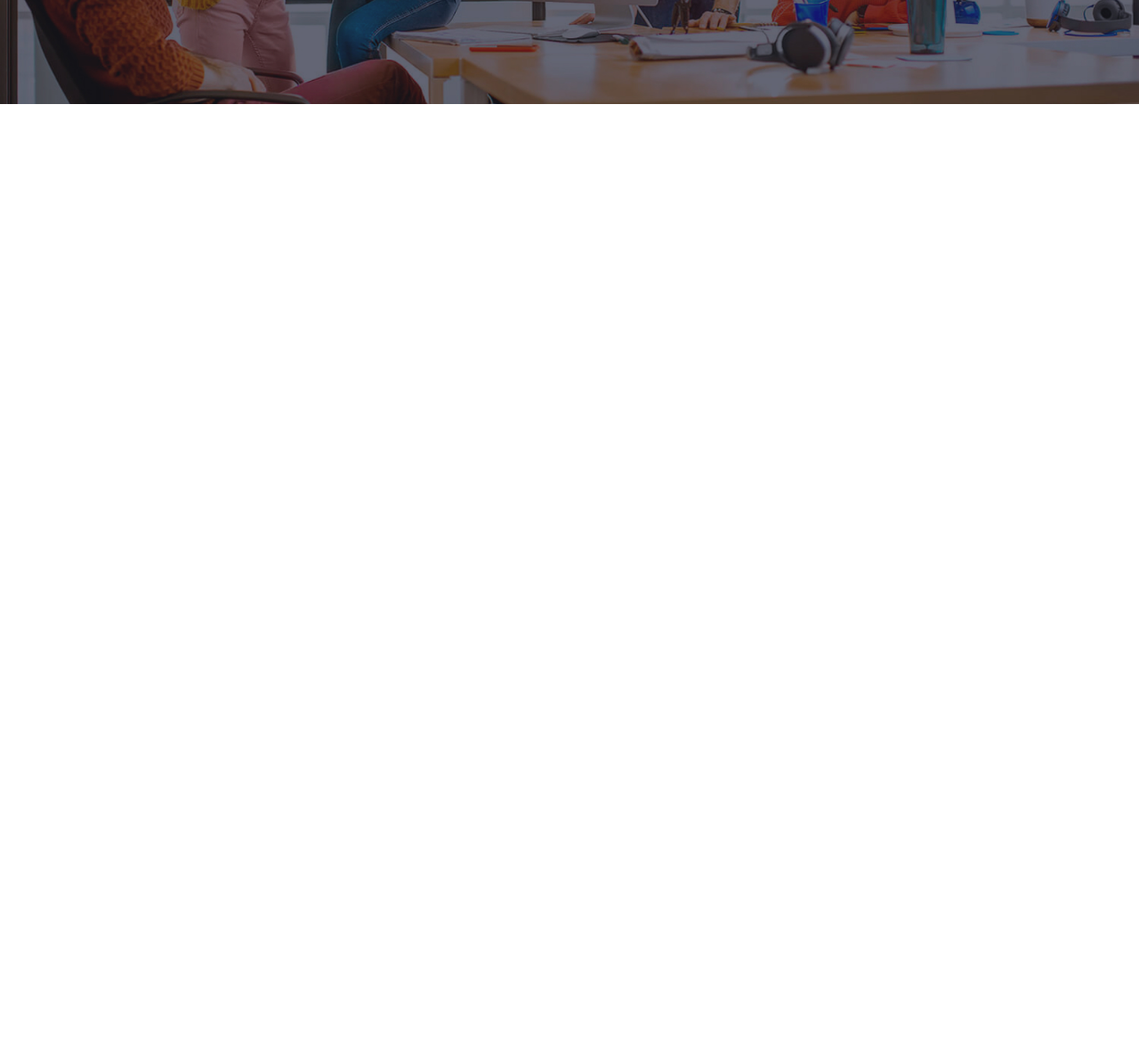
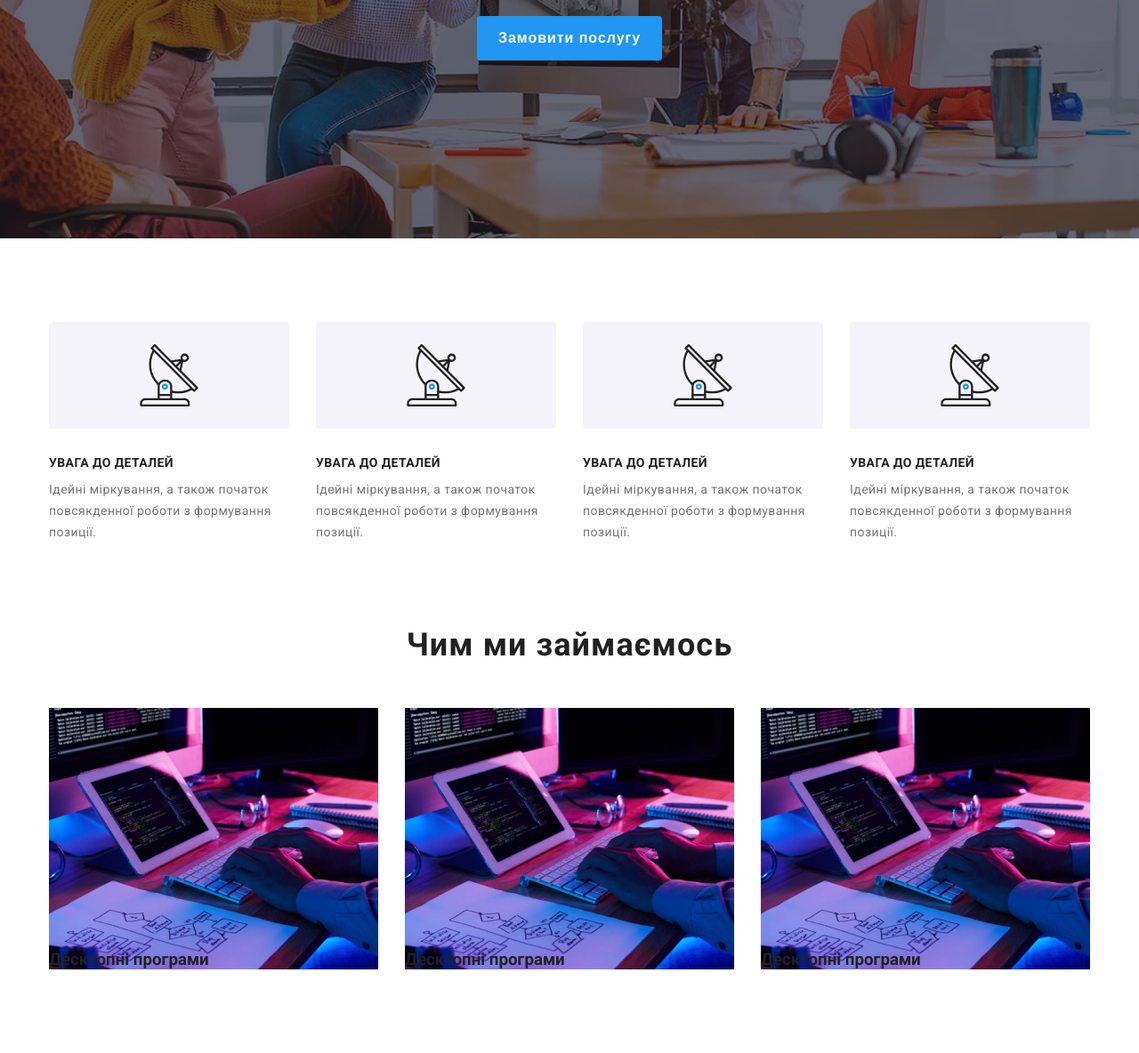
Before and after one commit to olehhapuk/web-studio, a plain HTML site: page index.html in a window 1280 px wide. Shown: the part 413-1597 px from the top of the page at 89% size. Before the commit the page ends 800 px from the top, so only its background shows below. Drawn offline with Linux system fonts and the light colour scheme.

Commit message:
Finished hero, specifics section, started work section

```diff
--- a/index.html
+++ b/index.html
@@ -1,22 +1,22 @@
 <!DOCTYPE html>
 <html lang="uk">
+
 <head>
-    <meta charset="UTF-8" />
-    <meta http-equiv="X-UA-Compatible" content="IE=edge" />
-    <meta name="viewport" content="width=device-width, initial-scale=1.0" />
+  <meta charset="UTF-8">
+  <meta http-equiv="X-UA-Compatible" content="IE=edge">
+  <meta name="viewport" content="width=device-width, initial-scale=1.0">
   <title>Web Studio</title>
 
   <!-- Fonts -->
-    <link rel="preconnect" href="https://fonts.googleapis.com" />
-    <link rel="preconnect" href="https://fonts.gstatic.com" crossorigin />
-    <link
-      href="https://fonts.googleapis.com/css2?family=Raleway:wght@700&family=Roboto:wght@400;500;700;900&display=swap"
-      rel="stylesheet"
-    />
+  <link rel="preconnect" href="https://fonts.googleapis.com">
+  <link rel="preconnect" href="https://fonts.gstatic.com" crossorigin>
+  <link href="https://fonts.googleapis.com/css2?family=Raleway:wght@700&family=Roboto:wght@400;500;700;900&display=swap"
+    rel="stylesheet">
 
   <!-- Styles -->
-    <link rel="stylesheet" href="styles/main.css" />
+  <link rel="stylesheet" href="styles/main.css">
 </head>
+
 <body>
   <div class="wrapper">
     <header class="header">
@@ -52,13 +52,100 @@
       </div>
     </header>
     <main class="main">
+      <!-- Hero -->
       <section class="hero">
         <div class="container">
           <h1 class="hero__title">Ефективні рішення для вашого бізнесу</h1>
           <button class="btn">Замовити послугу</button>
         </div>
       </section>
+      <!-- /Hero -->
+
+      <!-- Specifics -->
+      <section class="specifics">
+        <div class="container">
+          <div class="specifics__grid">
+            <article class="specifics-item">
+              <div class="specifics-item__icon-bg">
+                <img src="images/Sattelite.svg" alt="Sattelite" class="specifics-item__icon">
+              </div>
+              <h3 class="specifics-item__title">Увага до деталей</h3>
+              <p class="specifics-item__description">
+                Ідейні міркування, а також початок повсякденної роботи з формування
+                позиції.
+              </p>
+            </article>
+            <article class="specifics-item">
+              <div class="specifics-item__icon-bg">
+                <img src="images/Sattelite.svg" alt="Sattelite" class="specifics-item__icon">
+              </div>
+              <h3 class="specifics-item__title">Увага до деталей</h3>
+              <p class="specifics-item__description">
+                Ідейні міркування, а також початок повсякденної роботи з формування
+                позиції.
+              </p>
+            </article>
+            <article class="specifics-item">
+              <div class="specifics-item__icon-bg">
+                <img src="images/Sattelite.svg" alt="Sattelite" class="specifics-item__icon">
+              </div>
+              <h3 class="specifics-item__title">Увага до деталей</h3>
+              <p class="specifics-item__description">
+                Ідейні міркування, а також початок повсякденної роботи з формування
+                позиції.
+              </p>
+            </article>
+            <article class="specifics-item">
+              <div class="specifics-item__icon-bg">
+                <img src="images/Sattelite.svg" alt="Sattelite" class="specifics-item__icon">
+              </div>
+              <h3 class="specifics-item__title">Увага до деталей</h3>
+              <p class="specifics-item__description">
+                Ідейні міркування, а також початок повсякденної роботи з формування
+                позиції.
+              </p>
+            </article>
+          </div>
+        </div>
+      </section>
+      <!-- /Specifics -->
+
+      <!-- Work -->
+      <section class="work">
+        <div class="container">
+          <h2 class="section-title">Чим ми займаємось</h2>
+
+          <ul class="work__list">
+            <li class="work__item work-item">
+              <img src="images/desktop.jpg" alt="Man coding" class="work-item__bg">
+              <div class="work-item__info">
+                <h3 class="work-item__title">
+                  Десктопні програми
+                </h3>
+              </div>
+            </li>
+            <li class="work__item work-item">
+              <img src="images/desktop.jpg" alt="Man coding" class="work-item__bg">
+              <div class="work-item__info">
+                <h3 class="work-item__title">
+                  Десктопні програми
+                </h3>
+              </div>
+            </li>
+            <li class="work__item work-item">
+              <img src="images/desktop.jpg" alt="Man coding" class="work-item__bg">
+              <div class="work-item__info">
+                <h3 class="work-item__title">
+                  Десктопні програми
+                </h3>
+              </div>
+            </li>
+          </ul>
+        </div>
+      </section>
+      <!-- /Work -->
     </main>
   </div>
 </body>
+
 </html>
--- a/styles/main.css
+++ b/styles/main.css
@@ -40,6 +40,14 @@ h6 {
 ul,
 li {
   list-style: none;
+}
+
+button:hover {
+  cursor: pointer;
+}
+
+section {
+  margin-bottom: 94px;
 }
 
 .wrapper {
@@ -147,4 +155,122 @@ li {
 .hero {
   background: url('../images/Hero_Background.jpg') center/cover no-repeat;
   padding: 200px 0;
+  text-align: center;
 }
+
+.hero__title {
+  font-weight: 900;
+  color: #fff;
+  font-size: 44px;
+  line-height: 60px;
+  letter-spacing: 0.06em;
+  text-transform: uppercase;
+  max-width: 696px;
+  margin: 0 auto 30px;
+  /*
+  margin-left: auto;
+  margin-right: auto;
+  margin-top: 0;
+  margin-bottom: 30px;
+  */
+}
+
+.btn {
+  background-color: var(--accent-color);
+  border-radius: 4px;
+  border: none;
+  padding: 10px 24px;
+
+  font-weight: 700;
+  font-size: 16px;
+  line-height: 30px;
+  letter-spacing: 0.06em;
+
+  color: #ffffff;
+
+  transition: background-color 75ms;
+}
+
+.btn:hover {
+  background-color: #2479e7;
+}
+
+.btn:disabled {
+  background-color: #ccc;
+  cursor: default;
+}
+
+/* Specifics */
+
+.specifics-item__icon-bg {
+  border-radius: 4px;
+  background-color: #f5f4fa;
+  height: 120px;
+  display: flex;
+  align-items: center;
+  justify-content: center;
+  margin-bottom: 30px;
+}
+
+.specifics-item__title {
+  font-weight: 700;
+  font-size: 14px;
+  line-height: 16px;
+  letter-spacing: 0.03em;
+  text-transform: uppercase;
+  margin-bottom: 10px;
+}
+
+.specifics-item__description {
+  font-weight: 400;
+  font-size: 14px;
+  line-height: 24px;
+  letter-spacing: 0.03em;
+  color: #757575;
+}
+
+.specifics__grid {
+  display: grid;
+  grid-template-columns: repeat(4, 1fr);
+  gap: 30px;
+  /* column-gap: 30px;
+  row-gap: 50px; */
+}
+
+/* /Specifics */
+
+.section-title {
+  font-weight: 700;
+  font-size: 36px;
+  line-height: 42px;
+  text-align: center;
+  letter-spacing: 0.03em;
+  margin-bottom: 50px;
+}
+
+/* Work */
+
+.work__list {
+  display: flex;
+  gap: 30px;
+}
+
+.work-item {
+  height: 294px;
+  position: relative;
+}
+
+.work-item__bg {
+  width: 100%;
+  height: 100%;
+  object-fit: cover;
+}
+
+.work-item__info {
+  position: absolute;
+  bottom: 0;
+  left: 0;
+  right: 0;
+}
+
+/* /Work */
```
Also changed, not shown: images/Sattelite.svg (added), images/desktop.jpg (added). Lines whose indentation alone changed are shown as unchanged.
